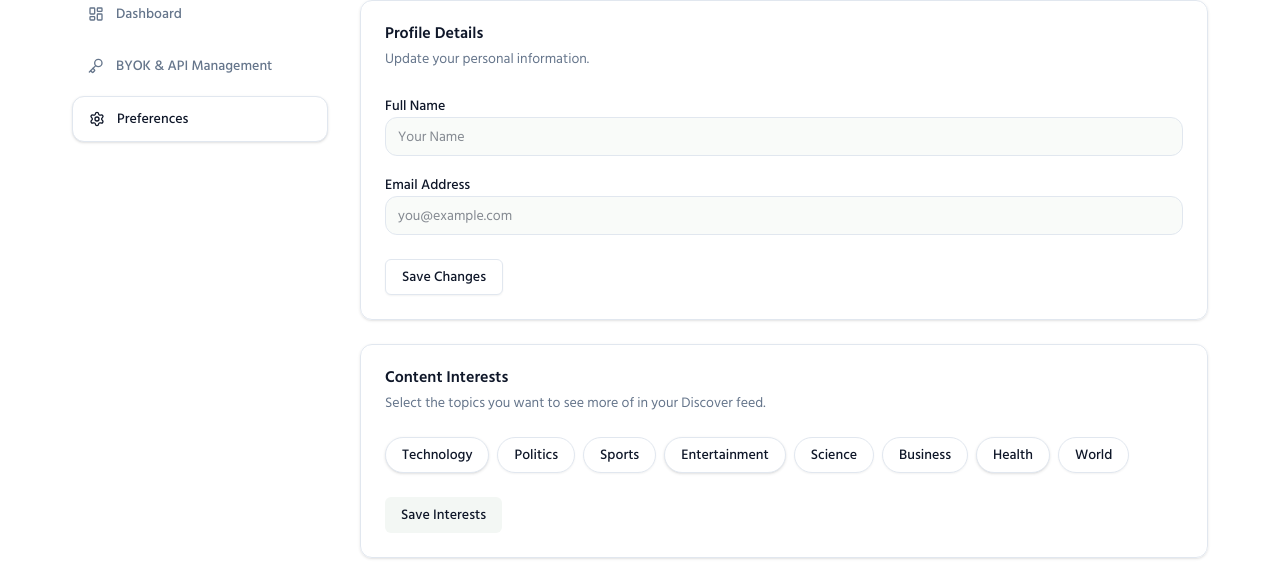
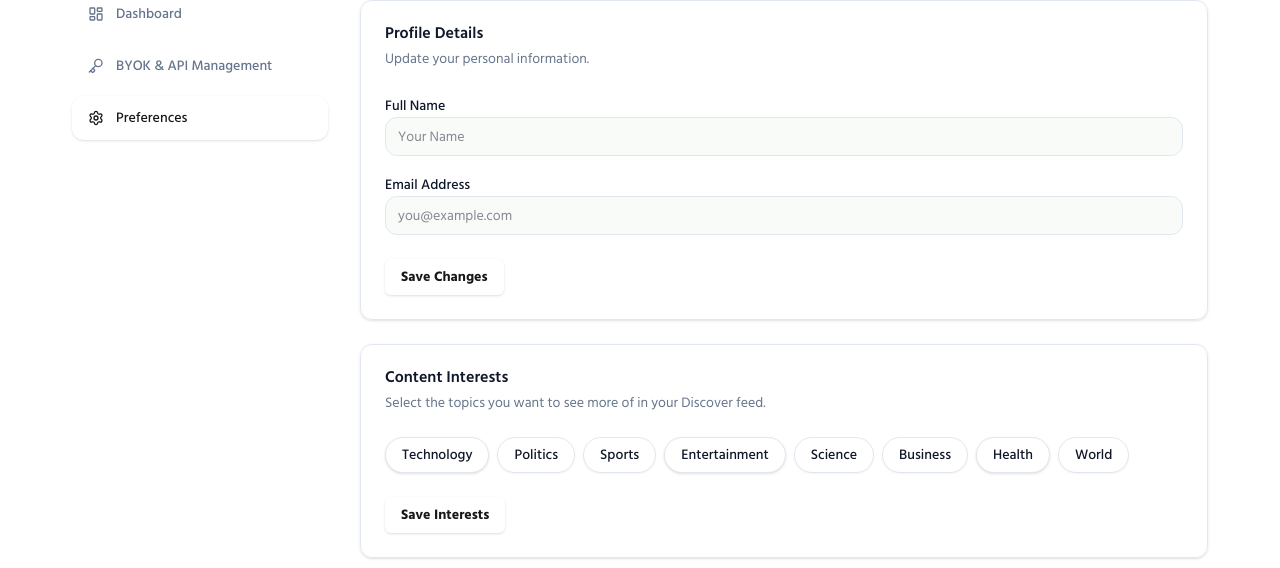
Before and after one commit to inbox-hasibur/KahfStudio, a Next.js app: page /profile/preferences in a window 1280 px wide. Shown: the part 232-800 px from the top of the page. Built offline with nearby package versions, Linux system fonts and the light colour scheme; no server answers.

Commit message:
Update profile active tab and buttons to solid white theme, change input focus ring

```diff
--- a/src/app/profile/layout.tsx
+++ b/src/app/profile/layout.tsx
@@ -54,8 +54,8 @@ export default function ProfileLayout({
                   <motion.div
                     className={`flex items-center gap-3 px-4 py-3 rounded-xl text-sm font-medium transition-all ${
                       isActive
-                        ? "bg-white dark:bg-slate-800 text-foreground shadow-sm border border-border"
-                        : "text-muted-foreground hover:bg-white dark:hover:bg-slate-800 hover:text-foreground"
+                        ? "bg-white text-zinc-900 shadow-sm font-bold"
+                        : "text-muted-foreground hover:bg-white/10 hover:text-foreground"
                     }`}
                     whileHover={{ x: 2 }}
                     whileTap={{ scale: 0.98 }}
--- a/src/app/profile/preferences/page.tsx
+++ b/src/app/profile/preferences/page.tsx
@@ -42,7 +42,7 @@ export default function PreferencesPage() {
               value={name}
               onChange={(e) => setName(e.target.value)}
               placeholder="Your Name"
-              className="w-full bg-muted/50 border border-border rounded-xl py-2 px-3 text-[14px] focus:outline-none focus:ring-2 focus:ring-primary/30"
+              className="w-full bg-muted/50 border border-border rounded-xl py-2 px-3 text-[14px] focus:outline-none focus:ring-2 focus:ring-slate-400/30"
             />
           </div>
           <div className="space-y-2">
@@ -52,12 +52,12 @@ export default function PreferencesPage() {
               value={email}
               onChange={(e) => setEmail(e.target.value)}
               placeholder="you@example.com"
-              className="w-full bg-muted/50 border border-border rounded-xl py-2 px-3 text-[14px] focus:outline-none focus:ring-2 focus:ring-primary/30"
+              className="w-full bg-muted/50 border border-border rounded-xl py-2 px-3 text-[14px] focus:outline-none focus:ring-2 focus:ring-slate-400/30"
             />
           </div>
         </CardContent>
         <CardFooter>
-          <Button variant="outline" className="bg-white dark:bg-slate-800 text-foreground hover:bg-slate-100 dark:hover:bg-slate-700">Save Changes</Button>
+          <Button className="bg-white text-zinc-900 hover:bg-zinc-100 font-bold shadow-sm">Save Changes</Button>
         </CardFooter>
       </Card>
 
@@ -82,7 +82,7 @@ export default function PreferencesPage() {
           </div>
         </CardContent>
         <CardFooter>
-          <Button variant="secondary">Save Interests</Button>
+          <Button className="bg-white text-zinc-900 hover:bg-zinc-100 font-bold shadow-sm">Save Interests</Button>
         </CardFooter>
       </Card>
 
```
